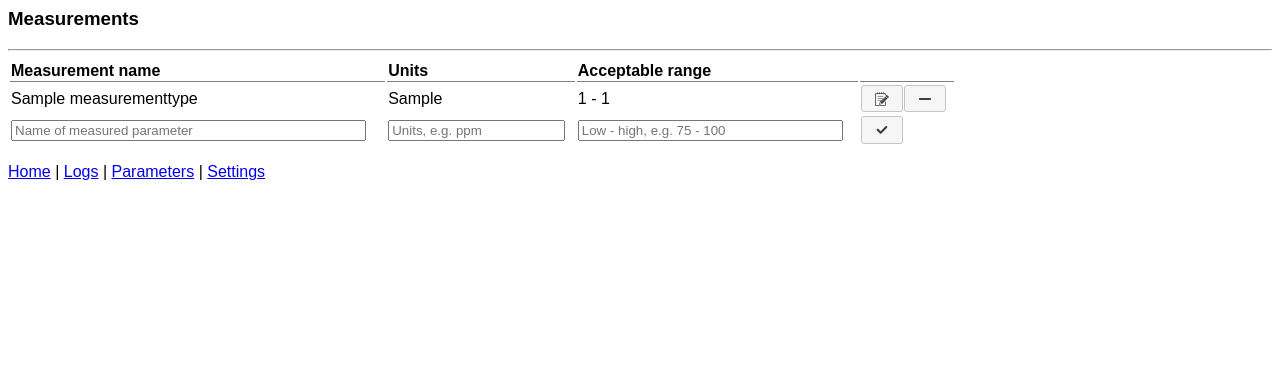
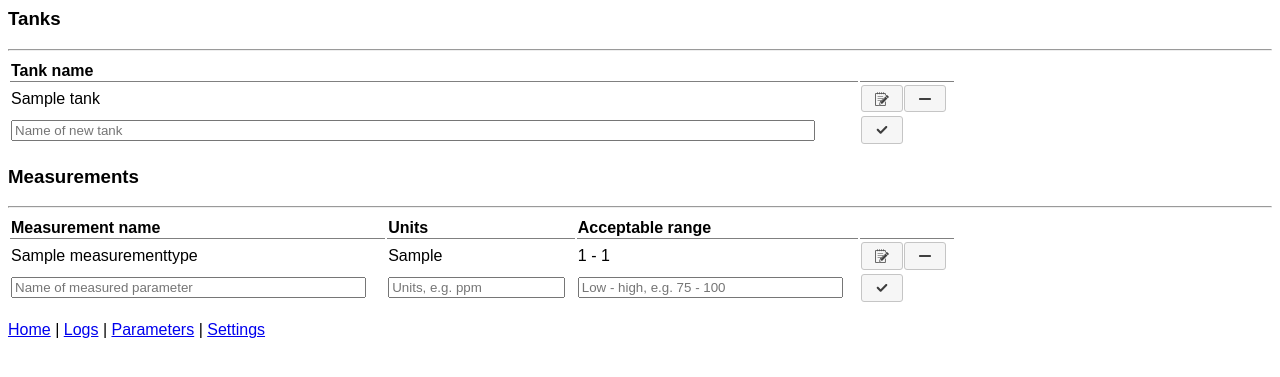
Before and after one commit to csammis/reef, a Flask app: page /settings/ in a window 1280 px wide. Shown: the top 377 px of the page. Run offline with Flask 2, Linux system fonts and the light colour scheme; tables that the repository leaves empty hold one stand-in row (values such as "Sample post"); some libraries are stand-ins or nearby versions.

Commit message:
UI for CRUD operations on a Tank

```diff
--- a/src/static/settings.css
+++ b/src/static/settings.css
@@ -1,4 +1,8 @@
 #measurements_grid {
+    width:75%;
+}
+
+#tanks_grid {
     width:75%;
 }
 
@@ -22,12 +26,20 @@ thead th {
     width:10%;
 }
 
+#tank_name {
+    width:90%;
+}
+
+#tank_control {
+    width:10%;
+}
+
 .table_header th {
     text-align:left;
     padding-right:1em;
 }
 
-.new_measurement {
+.new_setting {
     width:95%;
 }
 
--- a/src/static/settings.js
+++ b/src/static/settings.js
@@ -1,28 +1,36 @@
 (function() {
 
-    function sendConfigRequest() {
-        $.ajax({
-            url: '/configs/measurements',
-            type: 'GET',
-            dataType: 'json'})
-        .done(function(json) { buildMeasurementTypes(json); })
+    function sendConfigRequests() {
+        $.ajax({ url: '/configs/measurements', type: 'GET', dataType: 'json'})
+        .done(function(json) {
+            var $grid = $('#measurements_grid');
+            $grid.children('tr.data').remove();
+            for (var i = 0; i < json.configs.length; i++) {
+                $('#measurements_grid').append(buildMeasurementType(json.configs[i]));
+            }
+        })
         .fail(function() { alert('Failed to get configured measurement types'); });
+
+        $.ajax({ url: '/configs/tanks', type: 'GET', dataType: 'json'})
+        .done(function(json) {
+            var $grid = $('#tanks_grid');
+            $grid.children('tr.data').remove();
+            for (var i = 0; i < json.tanks.length; i++) {
+                $grid.append(buildTank(json.tanks[i]));
+            }
+        })
+        .fail(function() { alert('Failed to get configured tanks'); });
     };
 
-    function buildMeasurementTypes(json) {
-        $('#measurements_grid').children('tr.data').remove();
-        for (var i = 0; i < json.configs.length; i++) {
-            var config = json.configs[i];
-            $('#measurements_grid').append(buildMeasurementType(config));
-        }
-    };
+    function buildTank(config) {
+        var $row = $('<tr>').addClass('data').attr('id', 'tank-id-' + config.id).hoverize();
+        $('<td>').attr('id', 'tank-name-' + config.id).html(config.name).appendTo($row);
+        createEditDeleteControlsInRow(config.id, 'tank', $row, onEditTank, onDeleteTank);
+        return $row;
+    }
 
     function buildMeasurementType(config) {
-        var $row = $('<tr>').addClass('data').attr('id', 'measurement-type-id-' + config.id)
-            .hover(
-                    function() { $(this).addClass('entry-hover'); },
-                    function() { $(this).removeClass('entry-hover'); }
-                );
+        var $row = $('<tr>').addClass('data').attr('id', 'measurement-type-id-' + config.id).hoverize();
 
         $('<td>').attr('id', 'label-' + config.id).html(config.label).appendTo($row);
         $('<td>').attr('id', 'units-' + config.id).html(config.units).appendTo($row);
@@ -32,35 +40,7 @@
             range_html = Math.min(config.acceptable_range[0], config.acceptable_range[1]) + ' - ' + Math.max(config.acceptable_range[0], config.acceptable_range[1]);
         }
         $('<td>').attr('id', 'range-' + config.id).html(range_html).appendTo($row);
-
-        var $control = $('<span>').attr('id', 'measurement-type-' + config.id);
-        $('<button>').append(
-                $('<img>').addClass('icon').attr('src','/static/images/edit.svg'))
-            .button()
-            .addClass('inline-button')
-            .click(function() { onEditMeasurementType(config.id); })
-            .appendTo($control);
-
-        $('<button>').append(
-                $('<img>').addClass('icon').attr('src', '/static/images/delete.svg'))
-            .button()
-            .addClass('inline-button')
-            .click(function() {
-                $.ajax({
-                    url: '/configs/measurements/' + config.id,
-                    type: 'DELETE',
-                    dataType: 'json'})
-                .done(function(json) {
-                    $row.fadeOut({
-                        complete: function() { $(this).remove(); }
-                    });
-                })
-                .fail(function(data) { alert(data.responseJSON.message); });
-            })
-            .appendTo($control);
-
-        $('<td>').attr('id', 'control-' + config.id).append($control).appendTo($row);
-
+        createEditDeleteControlsInRow(config.id, 'measurement-type', $row, onEditMeasurementType, onDeleteMeasurementType);
         return $row;
     };
 
@@ -84,12 +64,59 @@
         return config;
     }
 
-    function onEditMeasurementType(id) {
+    function onDeleteMeasurementType() {
+        var id = $(this).attr('data');
+        $.ajax({ url: '/configs/measurements/' + id, type: 'DELETE', dataType: 'json'})
+        .done(function(json) { $('#measurement-type-id-' + id).fadeRemove(); })
+        .fail(function(data) { alert(data.responseJSON.message); });
+    }
+
+    function onDeleteTank() {
+        var id = $(this).attr('data');
+        $.ajax({ url: '/configs/tanks/' + id, type: 'DELETE', dataType: 'json'})
+        .done(function(json) { $('#tank-id-' + id).fadeRemove(); })
+        .fail(function(data) { alert(data.responseJSON.message); });
+    }
+
+    function onEditTank() {
+        var id = $(this).attr('data');
+
+        var originals = {
+            nameElement: $('#tank-name-' + id),
+            controlElement: $('#control-tank-' + id),
+            controlSpan: $('#tank-' + id)
+        };
+        originals['name'] = originals.nameElement.html();
+
+        var finished = function() {
+            originals.nameElement.empty().html(originals.name);
+            originals.controlElement.empty().append(originals.controlSpan);
+        };
+
+        var submitEdit = function() {
+            var config = {'name': $('#inline-edit-tank-name-' + id).val()};
+            $.ajax({ url: '/configs/tanks/' + id, type: 'PUT', dataType: 'json', data: config})
+            .done(function() {
+                originals.name = config.name;
+                finished();
+            })
+            .fail(function(data) { alert('Unable to update tank: ' + data.responseJSON.message); });
+        }
+
+        inlineEditize(originals.nameElement, 'inline-edit-tank-name-' + id);
+        createSaveCancelControls(originals, submitEdit, finished);
+        bindInputsToKeyHandler('#tank-id-' + id, submitEdit, finished);
+        $('#inline-edit-tank-name-' + id).focus().select();
+    }
+
+    function onEditMeasurementType() {
+        var id = $(this).attr('data');
+
         var originals = {
             labelElement: $('#label-' + id),
             unitsElement: $('#units-' + id),
             rangeElement: $('#range-' + id),
-            controlElement: $('#control-' + id),
+            controlElement: $('#control-measurement-type-' + id),
             controlSpan: $('#measurement-type-' + id)
         };
         originals['label'] = originals.labelElement.html();
@@ -105,11 +132,7 @@
 
         var submitEdit = function() {
             var newConfig = createJsonForUpdate('#inline-edit-label-' + id, '#inline-edit-units-' + id, '#inline-edit-range-' + id);
-            $.ajax({
-                url: '/configs/measurements/' + id,
-                type: 'PUT',
-                dataType: 'json',
-                data: newConfig })
+            $.ajax({ url: '/configs/measurements/' + id, type: 'PUT', dataType: 'json', data: newConfig })
             .done(function() {
                 originals.label = newConfig.label;
                 originals.units = newConfig.units;
@@ -119,52 +142,18 @@
             .fail(function(data) { alert('Unable to update measurement type: ' + data.responseJSON.message); });
         };
 
-        originals.labelElement.empty()
-            .append(
-                    $('<input>').attr('type', 'text')
-                        .attr('id', 'inline-edit-label-' + id)
-                        .addClass('inline-edit')
-                        .val(originals.label));
-        originals.unitsElement.empty()
-            .append(
-                    $('<input>').attr('type', 'text')
-                        .attr('id', 'inline-edit-units-' + id)
-                        .addClass('inline-edit')
-                        .val(originals.units));
-        originals.rangeElement.empty()
-            .append(
-                    $('<input>').attr('type', 'text')
-                        .attr('id', 'inline-edit-range-' + id)
-                        .addClass('inline-edit')
-                        .val(originals.range));
-
+        inlineEditize(originals.labelElement, 'inline-edit-label-' + id);
+        inlineEditize(originals.unitsElement, 'inline-edit-units-' + id);
+        inlineEditize(originals.rangeElement, 'inline-edit-range-' + id);
+        createSaveCancelControls(originals, submitEdit, finished);
         bindInputsToKeyHandler('#measurement-type-id-' + id, submitEdit, finished);
         $('#inline-edit-label-' + id).focus().select();
-
-        originals.controlSpan.detach();
-        $('<button>').append(
-                $('<img>').addClass('icon').attr('src', '/static/images/submit-entry.svg'))
-            .button()
-            .addClass('inline-button')
-            .click(submitEdit)
-            .appendTo(originals.controlElement);
-
-        $('<button>').append(
-                $('<img>').addClass('icon').attr('src', '/static/images/cancel.svg'))
-            .button()
-            .addClass('inline-button')
-            .click(finished)
-            .appendTo(originals.controlElement);
     }
 
     function addNewMeasurement() {
         var config = createJsonForUpdate('#new_measurement_name', '#new_measurement_units', '#new_measurement_range');
 
-        $.ajax({
-            url: '/configs/measurements',
-            type: 'POST',
-            dataType: 'json',
-            data: config})
+        $.ajax({ url: '/configs/measurements', type: 'POST', dataType: 'json', data: config})
         .done(function(json) {
             buildMeasurementType(json.measurement_type)
                 .hide()
@@ -174,16 +163,92 @@
             $('#new_measurement_units').val('');
             $('#new_measurement_range').val('');
         })
-        .fail(function(data) {
-            alert(data.responseJSON.message);
-        });
+        .fail(function(data) { alert(data.responseJSON.message); });
         return false;
     }
 
+    function addNewTank() {
+        var config = {'name': $('#new_tank_name').val() };
+
+        $.ajax({ url: '/configs/tanks', type: 'POST', dataType: 'json', data: config})
+        .done(function(json) {
+            buildTank(json.tank)
+                .hide()
+                .appendTo($('#tanks_grid'))
+                .fadeIn();
+            $('#new_tank_name').val('').focus();
+        })
+        .fail(function(data) { alert(data.responseJSON.message); });
+        return false;
+    };
+
     window.onload = function() {
         $('#submit_new_measurement').button().click(addNewMeasurement);
+        $('#submit_new_tank').button().click(addNewTank);
+        bindInputsToKeyHandler('.tank_new_entry', addNewTank);
         bindInputsToKeyHandler('.measurement_new_entry', addNewMeasurement);
-        sendConfigRequest();
+
+        $.fn.hoverize = function() {
+            return this.each(function() {
+                $(this).hover(function() { $(this).addClass('entry-hover'); }, function() { $(this).removeClass('entry-hover'); });
+            });
+        };
+
+        $.fn.fadeRemove = function() {
+            return this.each(function() {
+                $(this).fadeOut({ 'complete': function() { $(this).remove(); } });
+            });
+        };
+
+        sendConfigRequests();
+    };
+
+    // DOM building helper functions
+
+    function createEditDeleteControlsInRow(id, forSetting, $tr, editFunction, deleteFunction) {
+        var $control = $('<span>').attr('id', forSetting + '-' + id);
+
+        $('<button>').append(
+                $('<img>').addClass('icon').attr('src','/static/images/edit.svg'))
+            .button()
+            .addClass('inline-button')
+            .attr('data', id)
+            .click(editFunction)
+            .appendTo($control);
+
+        $('<button>').append(
+                $('<img>').addClass('icon').attr('src', '/static/images/delete.svg'))
+            .button()
+            .addClass('inline-button')
+            .attr('data', id)
+            .click(deleteFunction)
+            .appendTo($control);
+
+        $('<td>').attr('id', 'control-' + forSetting + '-' + id)
+            .append($control)
+            .appendTo($tr);
+    };
+
+    function createSaveCancelControls(originals, saveFunction, cancelFunction) {
+        originals.controlSpan.detach();
+        $('<button>').append(
+                $('<img>').addClass('icon').attr('src', '/static/images/submit-entry.svg'))
+            .button()
+            .addClass('inline-button')
+            .click(saveFunction)
+            .appendTo(originals.controlElement);
+
+        $('<button>').append(
+                $('<img>').addClass('icon').attr('src', '/static/images/cancel.svg'))
+            .button()
+            .addClass('inline-button')
+            .click(cancelFunction)
+            .appendTo(originals.controlElement);
+    };
+
+    function inlineEditize($element, id) {
+        var value = $element.html();
+        $element.empty().append($('<input>').attr('type','text').attr('id',id).addClass('inline-edit').val(value));
     };
 
 })();
--- a/src/templates/settings.html
+++ b/src/templates/settings.html
@@ -1,5 +1,26 @@
 {% include 'header.inc.html' %}
 <div id="main">
+    <h3>Tanks</h3>
+    <hr />
+    <div id="tanks">
+        <table id="tanks_grid">
+            <thead>
+                <tr class="table_header">
+                    <th id="tank_name">Tank name</th>
+                    <th id="tank_control"></th>
+                </tr>
+            </thead>
+            <tfoot>
+                <tr class="tank_new_entry">
+                    <td>
+                        <input type="text" id="new_tank_name" class="new_setting" placeholder="Name of new tank" />
+                    </td>
+                    <td>
+                        <button id="submit_new_tank" class="inline-button"><img src="/static/images/submit-entry.svg" alt="Add new tank" class="icon" /></button>
+                    </td>
+                </tr>
+            </tfoot>
+        </table>
     <h3>Measurements</h3>
     <hr />
     <div id="measurements">
@@ -15,13 +36,13 @@
             <tfoot>
                 <tr class="measurement_new_entry">
                     <td>
-                        <input type="text" id="new_measurement_name" class="new_measurement" placeholder="Name of measured parameter" />
+                        <input type="text" id="new_measurement_name" class="new_setting" placeholder="Name of measured parameter" />
                     </td>
                     <td>
-                        <input type="text" id="new_measurement_units" class="new_measurement" placeholder="Units, e.g. ppm" />
+                        <input type="text" id="new_measurement_units" class="new_setting" placeholder="Units, e.g. ppm" />
                     </td>
                     <td>
-                        <input type="text" id="new_measurement_range" class="new_measurement" placeholder="Low - high, e.g. 75 - 100" />
+                        <input type="text" id="new_measurement_range" class="new_setting" placeholder="Low - high, e.g. 75 - 100" />
                     </td>
                     <td>
                         <button id="submit_new_measurement" class="inline-button"><img src="/static/images/submit-entry.svg" alt="Add new measurement" class="icon" /></button>
```
